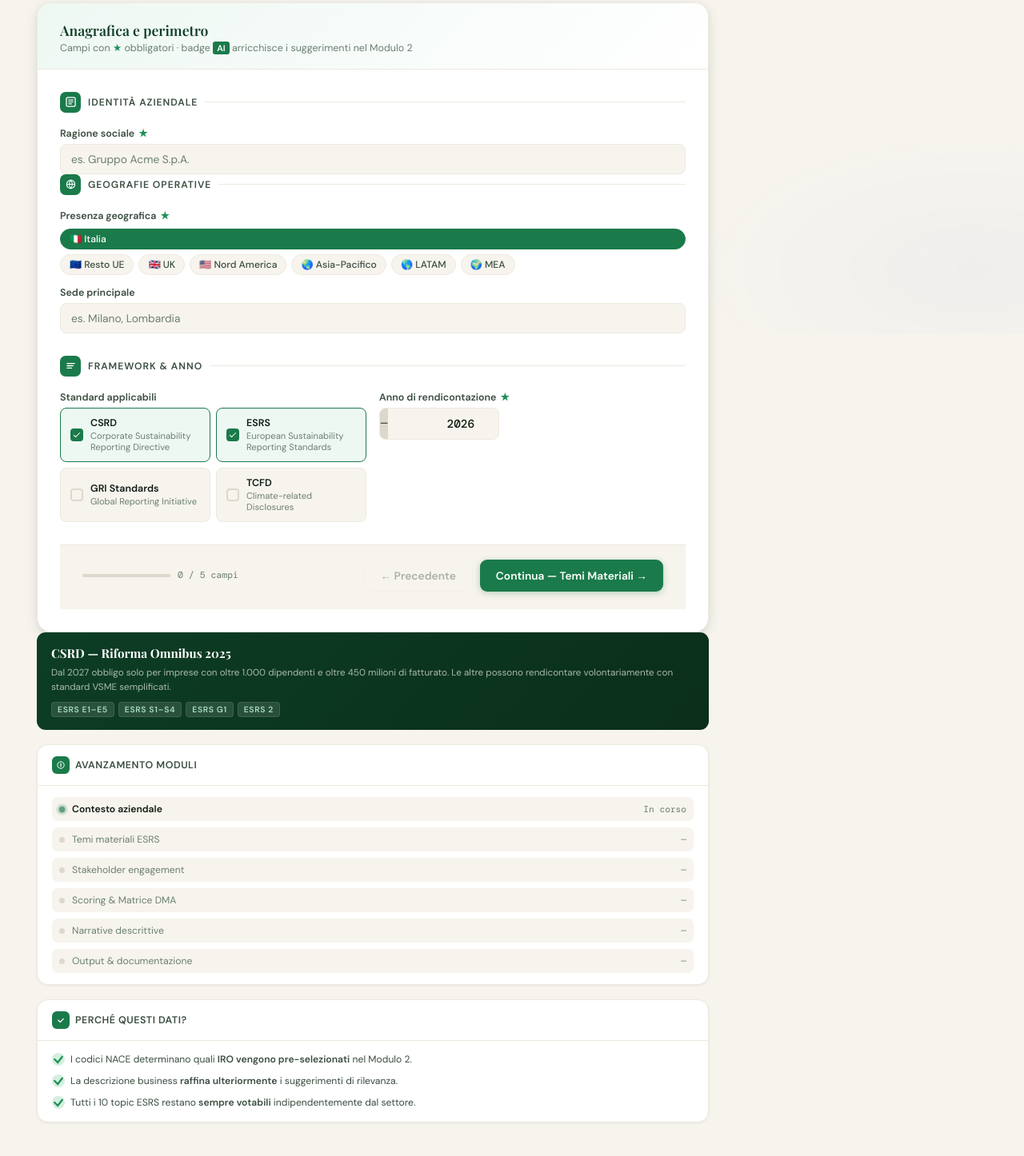
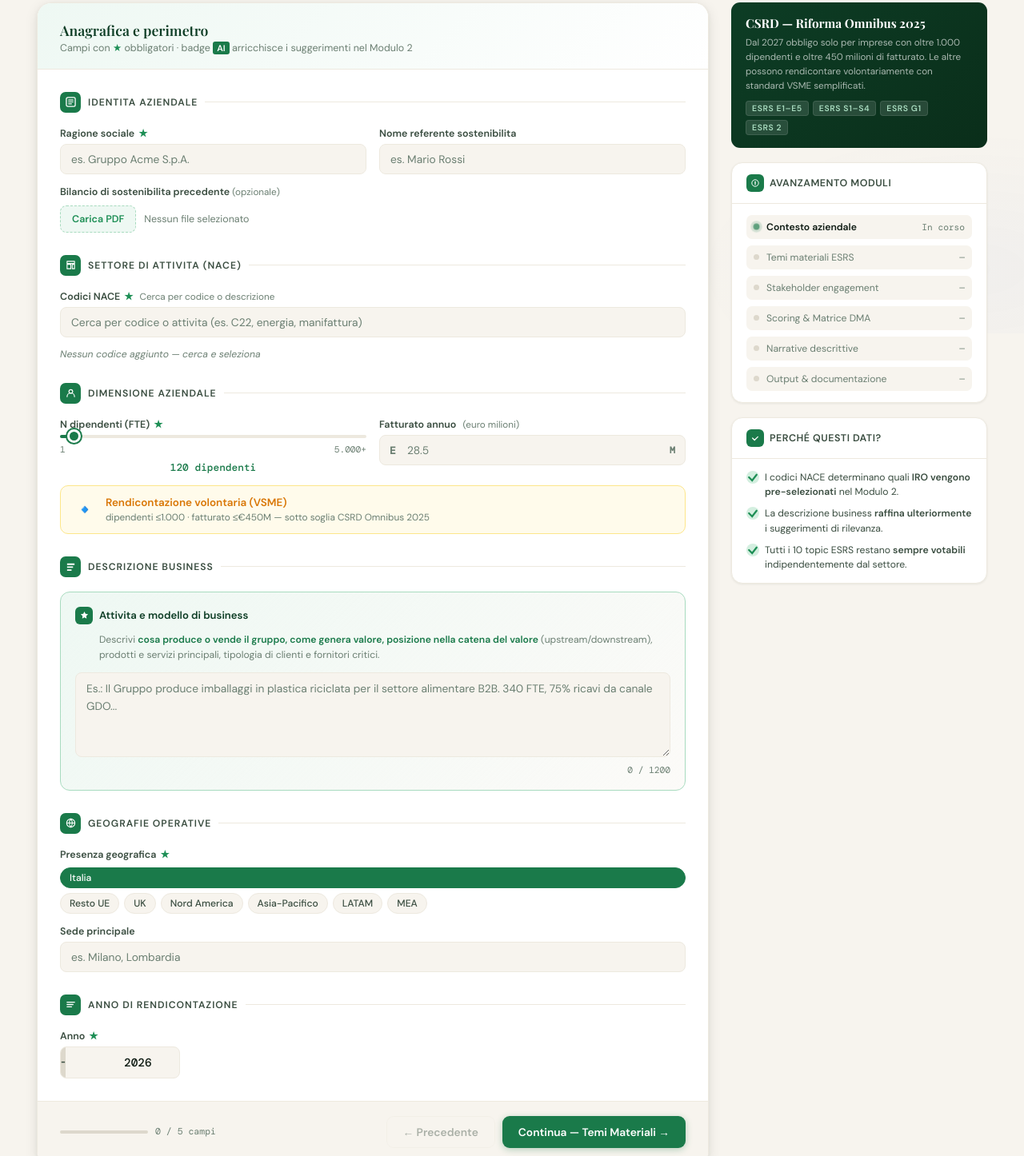
Before and after one commit to albibro/greenledger, a website: page greenledger.html in a window 1280 px wide. Shown: the part 383-1829 px from the top of the page at 80% size. Drawn offline with nearby package versions, Linux system fonts and the light colour scheme.

Commit message:
fix: M1 ripristino completo — NACE, slider dimensione, autoDetectCsrd, anno, no P.IVA no framework manuale

```diff
--- a/greenledger.html
+++ b/greenledger.html
@@ -565,16 +565,86 @@ input.wslider::-webkit-slider-thumb{-webkit-appearance:none;width:13px;height:13
   </div>
   <div class="fcard-body">
 
-    <!-- IDENTITÀ -->
+    <!-- IDENTITA -->
     <div class="fsec">
-      <div class="sdiv"><div class="sdiv-ic"><svg width="13" height="13" viewBox="0 0 14 14" fill="none"><rect x="1" y="1" width="12" height="12" rx="2" stroke="white" stroke-width="1.4"/><path d="M4 7h6M4 4.5h6M4 9.5h4" stroke="white" stroke-width="1.2" stroke-linecap="round"/></svg></div><span class="sdiv-t">Identità aziendale</span><div class="sdiv-l"></div></div>
-      <div class="fg">
+      <div class="sdiv"><div class="sdiv-ic"><svg width="13" height="13" viewBox="0 0 14 14" fill="none"><rect x="1" y="1" width="12" height="12" rx="2" stroke="white" stroke-width="1.4"/><path d="M4 7h6M4 4.5h6M4 9.5h4" stroke="white" stroke-width="1.2" stroke-linecap="round"/></svg></div><span class="sdiv-t">Identita aziendale</span><div class="sdiv-l"></div></div>
+      <div class="fg c2">
         <div class="f" id="f-ragione">
           <label for="ragione">Ragione sociale <span class="req">★</span></label>
           <input type="text" id="ragione" class="inp" placeholder="es. Gruppo Acme S.p.A.">
           <span class="ferr">Campo obbligatorio</span>
         </div>
-      </div>
+        <div class="f">
+          <label for="referente">Nome referente sostenibilita</label>
+          <input type="text" id="referente" class="inp" placeholder="es. Mario Rossi">
+        </div>
+      </div>
+      <div class="f" style="margin-top:14px">
+        <label>Bilancio di sostenibilita precedente <span style="font-weight:400;color:var(--inkm);font-size:.73rem">(opzionale)</span></label>
+        <div style="display:flex;align-items:center;gap:10px;margin-top:4px">
+          <label style="display:inline-flex;align-items:center;gap:7px;padding:8px 14px;border-radius:8px;border:1.5px dashed var(--g200);background:var(--g50);font-size:.78rem;font-weight:600;color:var(--g700);cursor:pointer">
+            Carica PDF
+            <input type="file" id="prevReport" accept=".pdf" style="display:none" onchange="handlePrevReport(event)">
+          </label>
+          <span id="prevReportName" style="font-size:.78rem;color:var(--inkm)">Nessun file selezionato</span>
+        </div>
+      </div>
+    </div>
+
+    <!-- NACE -->
+    <div class="fsec">
+      <div class="sdiv"><div class="sdiv-ic"><svg width="13" height="13" viewBox="0 0 14 14" fill="none"><path d="M2 2h10v3H2zM2 6h5v6H2zM9 6h3v6H9z" stroke="white" stroke-width="1.2" stroke-linejoin="round"/></svg></div><span class="sdiv-t">Settore di attivita (NACE)</span><div class="sdiv-l"></div></div>
+      <div class="f" id="f-nace">
+        <label>Codici NACE <span class="req">★</span> <span class="hint">Cerca per codice o descrizione</span></label>
+        <div class="nwrap">
+          <input type="text" id="naceSearch" class="inp" placeholder="Cerca per codice o attivita (es. C22, energia, manifattura)" autocomplete="off">
+          <div class="ndrop" id="naceDrop"></div>
+        </div>
+        <div class="chips" id="naceChips"><span class="chips-empty">Nessun codice aggiunto — cerca e seleziona</span></div>
+        <span class="ferr">Aggiungi almeno un codice NACE</span>
+      </div>
+    </div>
+
+    <!-- DIMENSIONE -->
+    <div class="fsec">
+      <div class="sdiv"><div class="sdiv-ic"><svg width="13" height="13" viewBox="0 0 14 14" fill="none"><circle cx="7" cy="5" r="2.5" stroke="white" stroke-width="1.3"/><path d="M2 12c0-2.76 2.24-5 5-5s5 2.24 5 5" stroke="white" stroke-width="1.3" stroke-linecap="round"/></svg></div><span class="sdiv-t">Dimensione aziendale</span><div class="sdiv-l"></div></div>
+      <div class="fg c2">
+        <div class="f">
+          <label>N dipendenti (FTE) <span class="req">★</span></label>
+          <div class="rwrap">
+            <input type="range" id="empSlider" min="1" max="5000" value="120" step="1">
+            <div class="rlbl"><span>1</span><span>5.000+</span></div>
+            <div class="rval" id="empVal">120 dipendenti</div>
+          </div>
+        </div>
+        <div class="f">
+          <label for="revenue">Fatturato annuo <span class="hint">(euro milioni)</span></label>
+          <div class="awrap"><span class="adl">E</span><span class="adl adr">M</span><input type="number" id="revenue" class="inp inpr" placeholder="28.5" min="0" step="0.1" oninput="autoDetectCsrd()"></div>
+        </div>
+      </div>
+      <input type="hidden" id="sizeVal" value="voluntary">
+      <div id="csrdAutoBox" style="margin-top:14px;padding:12px 16px;border-radius:10px;background:var(--ambg);border:1.5px solid var(--ambb);display:flex;align-items:center;gap:12px">
+        <div id="csrdAutoIcon" style="font-size:1.4rem">🔹</div>
+        <div style="flex:1">
+          <div id="csrdAutoLabel" style="font-size:.84rem;font-weight:700;color:var(--amber)">Rendicontazione volontaria (VSME)</div>
+          <div id="csrdAutoDesc" style="font-size:.74rem;color:var(--inkm);margin-top:2px">Imposta dipendenti e fatturato per determinare obbligo CSRD Omnibus 2025</div>
+        </div>
+      </div>
+    </div>
+
+    <!-- BUSINESS DESC -->
+    <div class="fsec">
+      <div class="sdiv"><div class="sdiv-ic"><svg width="13" height="13" viewBox="0 0 14 14" fill="none"><path d="M2 3h10v2H2zM2 7h8v2H2zM2 11h6v2H2z" fill="white"/></svg></div><span class="sdiv-t">Descrizione Business</span><div class="sdiv-l"></div></div>
+      <div class="bdesc">
+        <div class="bdesc-hd">
+          <div class="bic"><svg width="11" height="11" viewBox="0 0 12 12" fill="none"><path d="M6 1l1.5 3 3.5.5-2.5 2.5.5 3.5L6 9l-3 1.5.5-3.5L1 4.5 4.5 4z" fill="white"/></svg></div>
+          <h3>Attivita e modello di business</h3>
+        </div>
+        <p class="bdesc-hint">Descrivi <strong>cosa produce o vende il gruppo, come genera valore, posizione nella catena del valore</strong> (upstream/downstream), prodotti e servizi principali, tipologia di clienti e fornitori critici.</p>
+        <textarea id="bizDesc" class="ta" maxlength="1200" rows="4" placeholder="Es.: Il Gruppo produce imballaggi in plastica riciclata per il settore alimentare B2B. 340 FTE, 75% ricavi da canale GDO..."></textarea>
+        <div class="ccount" id="charCount">0 / 1200</div>
+      </div>
+    </div>
 
     <!-- GEOGRAFIE -->
     <div class="fsec">
@@ -582,30 +652,25 @@ input.wslider::-webkit-slider-thumb{-webkit-appearance:none;width:13px;height:13
       <div class="f">
         <label>Presenza geografica <span class="req">★</span></label>
         <div class="gtags" id="geoTags">
-          <div class="gtag sel" data-val="IT">🇮🇹 Italia</div><div class="gtag" data-val="EU">🇪🇺 Resto UE</div><div class="gtag" data-val="UK">🇬🇧 UK</div><div class="gtag" data-val="US">🇺🇸 Nord America</div><div class="gtag" data-val="APAC">🌏 Asia-Pacifico</div><div class="gtag" data-val="LATAM">🌎 LATAM</div><div class="gtag" data-val="MEA">🌍 MEA</div>
+          <div class="gtag sel" data-val="IT">Italia</div>
+          <div class="gtag" data-val="EU">Resto UE</div>
+          <div class="gtag" data-val="UK">UK</div>
+          <div class="gtag" data-val="US">Nord America</div>
+          <div class="gtag" data-val="APAC">Asia-Pacifico</div>
+          <div class="gtag" data-val="LATAM">LATAM</div>
+          <div class="gtag" data-val="MEA">MEA</div>
         </div>
         <input type="hidden" id="geoVal" value="IT">
       </div>
       <div class="f" style="margin-top:14px"><label for="hq">Sede principale</label><input type="text" id="hq" class="inp" placeholder="es. Milano, Lombardia"></div>
     </div>
 
-    <!-- FRAMEWORK -->
+    <!-- ANNO -->
     <div class="fsec">
-      <div class="sdiv"><div class="sdiv-ic"><svg width="13" height="13" viewBox="0 0 14 14" fill="none"><path d="M2 4h10M2 7h8M2 10h6" stroke="white" stroke-width="1.4" stroke-linecap="round"/></svg></div><span class="sdiv-t">Framework & Anno</span><div class="sdiv-l"></div></div>
-      <div class="fg c2">
-        <div class="f">
-          <label>Standard applicabili</label>
-          <div class="stdgrid" id="stdGrid">
-            <div class="stdc active" data-val="CSRD"><div class="stdcb"></div><div><div class="stdn">CSRD</div><div class="stdf">Corporate Sustainability Reporting Directive</div></div></div>
-            <div class="stdc active" data-val="ESRS"><div class="stdcb"></div><div><div class="stdn">ESRS</div><div class="stdf">European Sustainability Reporting Standards</div></div></div>
-            <div class="stdc" data-val="GRI"><div class="stdcb"></div><div><div class="stdn">GRI Standards</div><div class="stdf">Global Reporting Initiative</div></div></div>
-            <div class="stdc" data-val="TCFD"><div class="stdcb"></div><div><div class="stdn">TCFD</div><div class="stdf">Climate-related Disclosures</div></div></div>
-          </div>
-        </div>
-        <div class="f">
-          <label>Anno di rendicontazione <span class="req">★</span></label>
-          <div class="yrwrap"><button type="button" class="yrbtn" id="yrDn">−</button><input type="text" id="yrVal" class="yrv" value="2026" readonly><button type="button" class="yrbtn" id="yrUp">+</button></div>
-        </div>
+      <div class="sdiv"><div class="sdiv-ic"><svg width="13" height="13" viewBox="0 0 14 14" fill="none"><path d="M2 4h10M2 7h8M2 10h6" stroke="white" stroke-width="1.4" stroke-linecap="round"/></svg></div><span class="sdiv-t">Anno di rendicontazione</span><div class="sdiv-l"></div></div>
+      <div class="f" style="max-width:160px">
+        <label>Anno <span class="req">★</span></label>
+        <div class="yrwrap"><button type="button" class="yrbtn" id="yrDn">-</button><input type="text" id="yrVal" class="yrv" value="2026" readonly><button type="button" class="yrbtn" id="yrUp">+</button></div>
       </div>
     </div>
 
```
